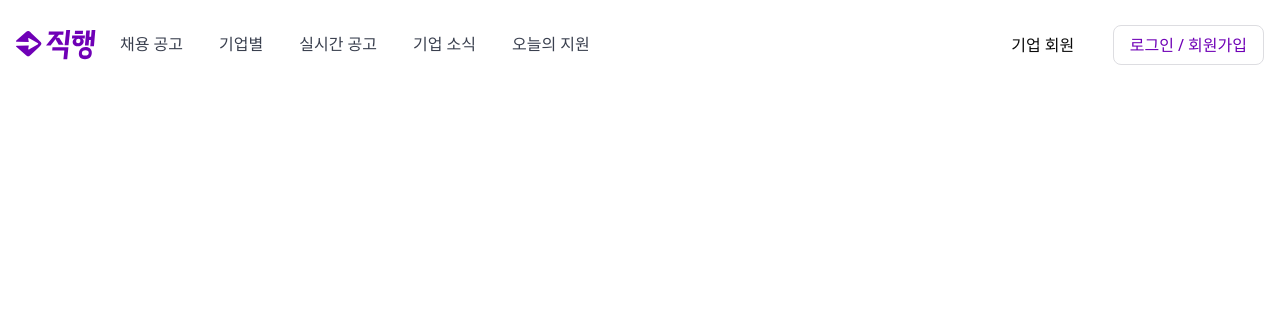
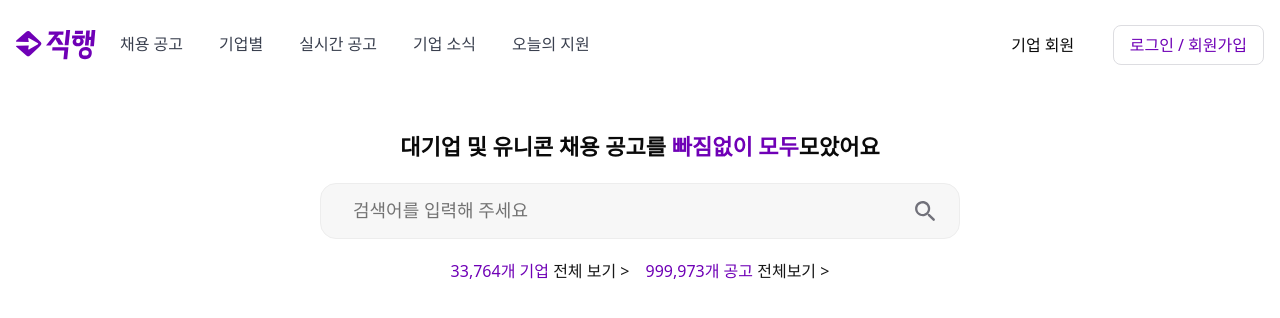
Before and after one commit to X-Kusitms-1/ZIGHANG_ENTERPRISE_PROJECT_FE, a Next.js app: page / in a window 1280 px wide. Shown: the top 318 px of the page. Built offline with nearby package versions, Linux system fonts and the light colour scheme.

Commit message:
✨ Feat: 검색 인풋 구현
feat: 검색 인풋 구현

```diff
--- a/src/app/page.tsx
+++ b/src/app/page.tsx
@@ -1,9 +1,27 @@
+import Link from "next/link";
 import Header from "@/components/widgets/Header";
+import SearchInput from "@/components/widgets/SearchInput";
 
 export default function Home() {
   return (
-    <main className="">
+    <main className="flex flex-col items-center justify-center">
       <Header />
+      <div className="my-10 flex w-full flex-col items-center">
+        <h1 className="text-[22px] font-bold">
+          대기업 및 유니콘 채용 공고를
+          <span className="text-[#6F00B6]"> 빠짐없이 모두</span>
+          모았어요
+        </h1>
+        <SearchInput />
+        <div className="flex items-center gap-4">
+          <Link href="/" className="text-primary">
+            <span className="text-[#6F00B6]">33,764개 기업</span> 전체 보기 &gt;
+          </Link>
+          <Link href="/" className="text-primary">
+            <span className="text-[#6F00B6]">999,973개 공고</span> 전체보기 &gt;
+          </Link>
+        </div>
+      </div>
     </main>
   );
 }
--- /dev/null
+++ b/src/components/widgets/SearchInput.tsx
@@ -0,0 +1,23 @@
+import React from "react";
+import Image from "next/image";
+import { Input } from "@/components/ui/input";
+
+function SearchInput() {
+  return (
+    <div className="pc:max-w-[640px] my-5 flex h-[56px] w-full items-center justify-between rounded-2xl border border-[#EDEDED] bg-[#F7F7F7] p-5">
+      <Input
+        className="border-none bg-transparent shadow-none outline-none placeholder:text-base placeholder:text-[18px] hover:border-none focus:border-none focus:ring-0 focus-visible:border-none focus-visible:ring-0 active:border-none"
+        placeholder="검색어를 입력해 주세요"
+      />
+      <Image
+        src="/icons/dev/search.svg"
+        alt="search"
+        width={28}
+        height={28}
+        className="h-[28px] w-[28px]"
+      />
+    </div>
+  );
+}
+
+export default SearchInput;
```
Also changed, not shown: public/icons/dev/search.svg (added).
